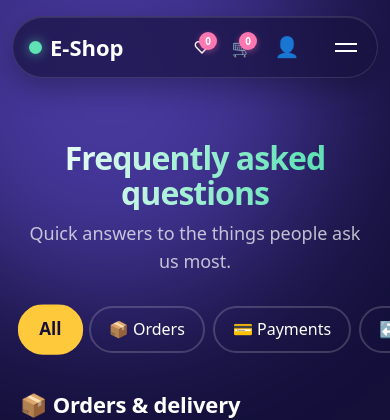
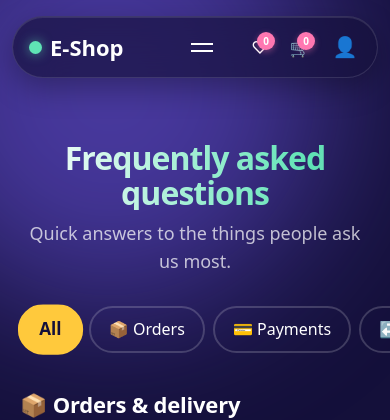
Before and after one commit to Trapcoder003/OnlineStore, a Django app: page /faq/ in a window 390 px wide. Shown: the top 420 px of the page. Run offline with Django 5.2, Linux system fonts and the light colour scheme.

```diff
--- a/shopApp/static/styles/navbar.css
+++ b/shopApp/static/styles/navbar.css
@@ -112,11 +112,24 @@
 #nav-toggle:checked ~ .wrap .burger span:nth-child(1) { transform: translateY(7px) rotate(45deg); }
 #nav-toggle:checked ~ .wrap .burger span:nth-child(2) { transform: translateY(-7px) rotate(-45deg); }
 
+/* ============================================================
+   MOBILE / TABLET ADJUSTMENTS (≤ 900px)
+   ============================================================ */
 @media (max-width: 900px) {
   .nav { top: 12px; width: calc(100% - 24px); }
   .nav .wrap { height: 60px; padding: 0 10px 0 16px; }
-  .burger { display: block; order: 3; margin-left: 4px; }
-  .icons { margin-left: auto; order: 2; }
+
+  /* 🚨 ORDER FIX: Profile is now at the very end */
+  .burger {
+    display: block;
+    order: 2; /* Burger comes right after the brand/links */
+    margin-left: auto; /* Pushes the burger and icons to the right */
+    margin-right: 8px;
+  }
+  .icons {
+    margin-left: 0;
+    order: 3; /* Icons (and profile) come last */
+  }
 
   .links {
     position: absolute; top: 72px; left: 0; right: 0;
```
